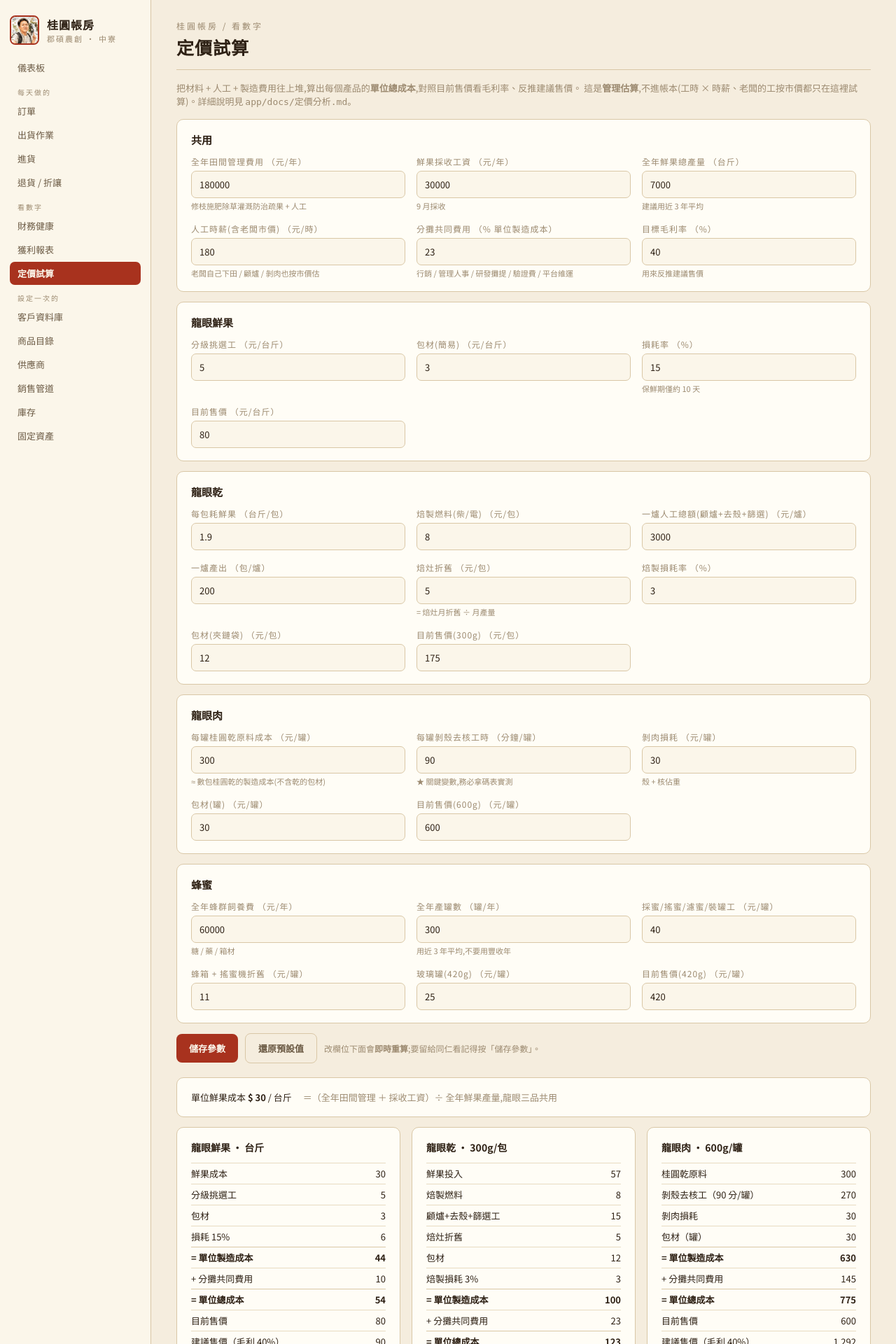
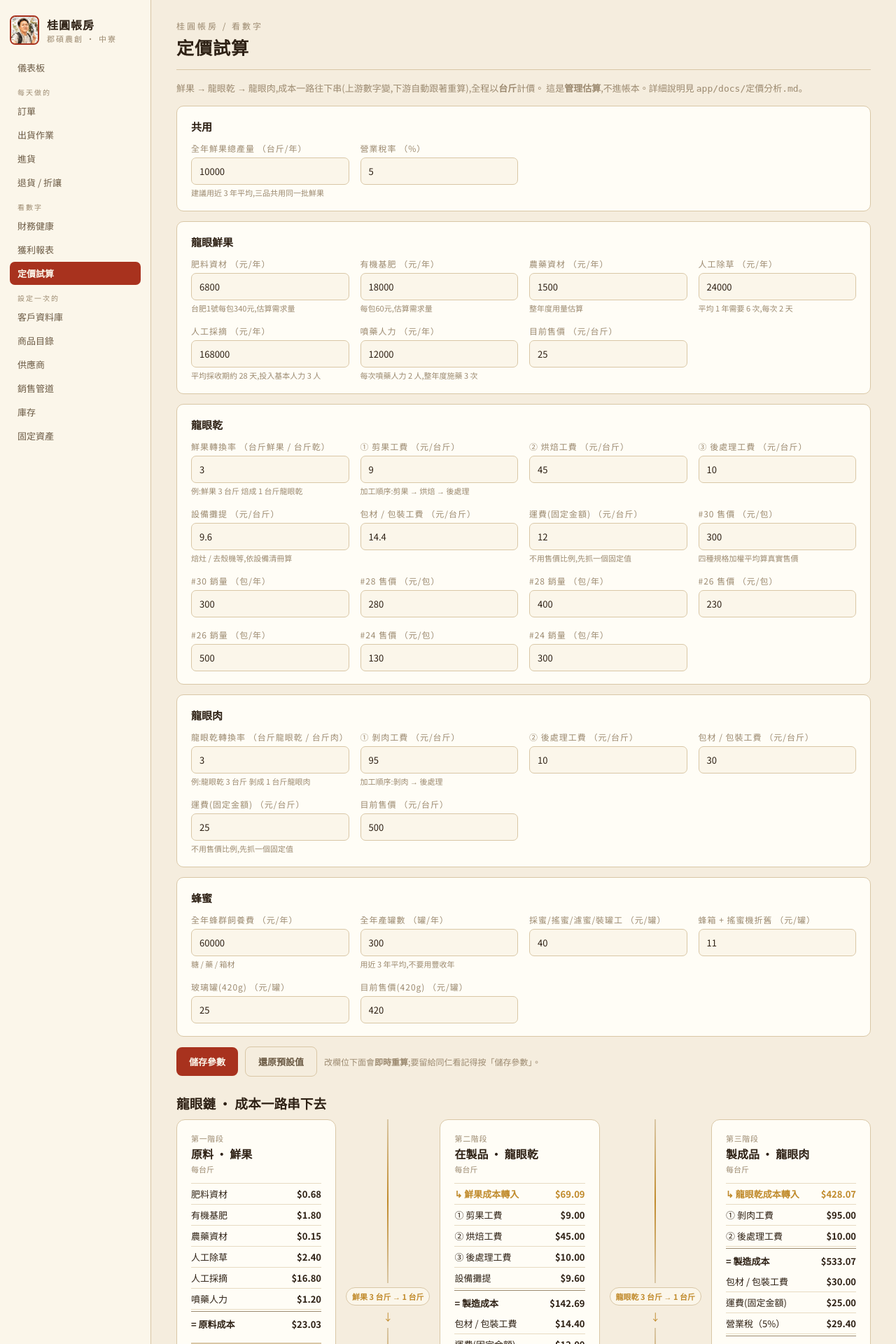
Before and after one commit to chihsuanwang/Jun-Shuo, a FastAPI app: page /pricing in a window 1280 px wide. Shown: the top 1920 px of the page at 70% size. Run offline with FastAPI, Linux system fonts and the light colour scheme; data that the repository does not hold is empty; parts of the project's set-up code (start-up, migrations or seed data) failed here and were passed over.

Commit message:
定價試算頁改版:鮮果→龍眼乾→龍眼肉成本一路串接,全程以台斤計價
- Q.PRICING_FIELDS 重寫:龍眼鮮果的直接原料/人工拆成個別年度總額(除以全年鮮果產量算台斤成本);
  龍眼乾/龍眼肉成本項目拆開列並照實際加工順序命名(剪果→烘焙→後處理;剝肉→後處理);
  新增轉換率參數 ratio_fresh_dry / ratio_dry_meat(可調);運費改固定金額;新增營業稅率參數
- pricing.html 改成三階段串接卡片:每一階段的成本會自動把上一階段的台斤成本乘上轉換率帶進來,
  金色標示「從上游轉入」的行;龍眼乾售價改用四種規格(#30/#28/#26/#24)加權平均;
  最後跟售價比較,毛利率/虧損金額用綠色/紅色徽章呈現
  蜂蜜維持獨立卡片,不接入龍眼鏈
- 移除舊版「分攤共同費用%」「目標毛利率反推建議售價」欄位(這版先對齊使用者驗收過的示意圖,
  不呈現共同費用分攤,之後有需要再加回)
- docs/定價分析.md 補上改版說明,指向 Q.PRICING_FIELDS 為準

Co-Authored-By: Claude Sonnet 5 <noreply@anthropic.com>

```diff
--- a/app/templates/pricing.html
+++ b/app/templates/pricing.html
@@ -6,15 +6,46 @@
 </div>
 <hr class="rule">
 <p class="muted" style="font-size:13px;margin:-4px 0 16px">
-  把材料 + 人工 + 製造費用往上堆,算出每個產品的<b>單位總成本</b>,對照目前售價看毛利率、反推建議售價。
-  這是<b>管理估算</b>,不進帳本(工時 × 時薪、老闆的工按市價都只在這裡試算)。詳細說明見 <code>app/docs/定價分析.md</code>。
+  鮮果 → 龍眼乾 → 龍眼肉,成本一路往下串(上游數字變,下游自動跟著重算),全程以<b>台斤</b>計價。
+  這是<b>管理估算</b>,不進帳本。詳細說明見 <code>app/docs/定價分析.md</code>。
 </p>
+
+<style>
+  .pc-cascade{display:grid;grid-template-columns:1fr auto 1fr auto 1fr;gap:0 14px;align-items:stretch;margin-bottom:8px}
+  @media (max-width:980px){
+    .pc-cascade{grid-template-columns:1fr}
+    .pc-connector{flex-direction:row;justify-content:flex-start;padding:10px 2px}
+    .pc-connector .pc-line{width:36px;height:2px}
+  }
+  .pc-stage{background:var(--card);border:1px solid var(--rule);border-radius:12px;padding:18px 20px;display:flex;flex-direction:column}
+  .pc-kicker{font-size:11px;color:var(--ink-3);letter-spacing:.06em;text-transform:uppercase;margin-bottom:2px}
+  .pc-stage h3{font-size:16px;margin:0 0 2px}
+  .pc-unit{font-size:11px;color:var(--ink-3);margin-bottom:12px}
+  .pc-rows{border-top:1px solid var(--rule-2)}
+  .pc-row{display:flex;justify-content:space-between;gap:10px;padding:5px 0;border-bottom:1px solid var(--rule-2);font-size:13px}
+  .pc-row.carry{color:var(--gold);font-weight:600}
+  .pc-row .v{font-weight:600;font-variant-numeric:tabular-nums}
+  .pc-row.total{border-top:1px solid var(--ink-3);border-bottom:none;margin-top:2px;padding-top:8px;font-weight:700}
+  .pc-compare{margin-top:12px;padding-top:10px;border-top:2px solid var(--rule);font-size:13px;color:var(--ink-2);display:flex;justify-content:space-between}
+  .pc-compare b{color:var(--ink);font-variant-numeric:tabular-nums}
+  .pc-verdict{margin-top:8px;display:flex;align-items:center;justify-content:space-between;border-radius:9px;padding:8px 12px}
+  .pc-verdict.good{background:#E7EBDC;border:1px solid #C7D3AE}
+  .pc-verdict.bad{background:var(--warn-bg);border:1px solid #E4B79C}
+  .pc-verdict .pct{font-size:18px;font-weight:900;font-variant-numeric:tabular-nums}
+  .pc-verdict.good .pct,.pc-verdict.good .lbl{color:var(--good)}
+  .pc-verdict.bad .pct,.pc-verdict.bad .lbl{color:var(--seal)}
+  .pc-verdict .lbl{font-size:11px;font-weight:700}
+  .pc-connector{display:flex;flex-direction:column;align-items:center;justify-content:center;gap:6px;color:var(--ink-2)}
+  .pc-connector .pc-line{width:2px;flex:1;min-height:18px;background:linear-gradient(var(--rule),var(--gold),var(--rule))}
+  .pc-connector .pc-ratio{font-size:11px;font-weight:700;color:var(--gold);white-space:nowrap;background:var(--paper-2);border:1px solid var(--rule);border-radius:999px;padding:4px 8px}
+  .pc-connector .pc-arrow{font-size:14px;color:var(--gold)}
+</style>
 
 <form method="post" action="/pricing" id="pf">
   {% for grp, items in grouped %}
   <div class="card" style="margin-bottom:14px">
     <h3 class="serif">{{ grp }}</h3>
-    <div class="grid" style="grid-template-columns:repeat(auto-fill,minmax(230px,1fr))">
+    <div class="grid" style="grid-template-columns:repeat(auto-fill,minmax(210px,1fr))">
       {% for it in items %}
       <div>
         <label>{{ it.label }}{% if it.unit %} <span class="muted">（{{ it.unit }}）</span>{% endif %}</label>
@@ -26,7 +57,7 @@
   </div>
   {% endfor %}
 
-  <div style="display:flex;gap:10px;align-items:center;margin-bottom:20px">
+  <div style="display:flex;gap:10px;align-items:center;margin-bottom:24px">
     <button type="submit">儲存參數</button>
     <button type="submit" name="_reset" value="1" class="ghost"
       onclick="return confirm('把所有參數還原成預設值?')">還原預設值</button>
@@ -34,13 +65,18 @@
   </div>
 </form>
 
-<div class="card" id="freshline" style="margin-bottom:14px;font-size:13px"></div>
-<div class="grid" id="results" style="grid-template-columns:repeat(auto-fit,minmax(260px,1fr))"></div>
+<h3 class="serif" style="margin-bottom:10px">龍眼鏈 · 成本一路串下去</h3>
+<div class="pc-cascade" id="cascade"></div>
+<p class="muted" style="font-size:11px;margin:10px 0 26px">金色行 = 從上一階段自動帶下來的成本。</p>
+
+<h3 class="serif" style="margin-bottom:10px">蜂蜜(獨立,不接入龍眼鏈)</h3>
+<div style="max-width:340px" id="honey"></div>
 
 <script>
 (function () {
   var form = document.getElementById('pf');
-  var money = function (v) { return Math.round(v).toLocaleString('en-US'); };
+  var money = function (v) { return '$' + Math.round(v).toLocaleString('en-US'); };
+  var money2 = function (v) { return '$' + v.toFixed(2); };
   var pctd = function (v) { return (v * 100).toFixed(0) + '%'; };
 
   function read() {
@@ -51,79 +87,105 @@
     return p;
   }
 
-  function calc(p) {
-    var n = function (k) { return parseFloat(p[k]) || 0; };
-    var freshUnit = n('fresh_yield') ? (n('field_annual') + n('harvest_wage')) / n('fresh_yield') : 0;
-    var oh = n('overhead_pct') / 100, tm = n('target_margin') / 100;
+  function row(label, val, cls) {
+    return '<div class="pc-row' + (cls ? ' ' + cls : '') + '"><span>' + label + '</span><span class="v">' + money2(val) + '</span></div>';
+  }
 
-    function pack(name, price, rows, mfg) {
-      var overhead = mfg * oh, total = mfg + overhead;
-      return {
-        name: name, price: price, rows: rows, mfg: mfg, overhead: overhead, total: total,
-        suggest: tm < 1 ? total / (1 - tm) : null,
-        margin: price ? (price - total) / price : 0,
-        ok: price ? (price - total) / price >= tm : false
-      };
-    }
-    var out = [];
+  function stageCard(kicker, title, unit, rowsHtml, compareLabel, compareVal, marginOrDiff, isMoney, lossLabel, goodLabel) {
+    var ok = marginOrDiff >= 0;
+    var pct = isMoney
+      ? (ok ? '' : '−') + '$' + Math.abs(marginOrDiff).toFixed(2)
+      : pctd(marginOrDiff);
+    return '<div class="pc-stage">'
+      + '<div class="pc-kicker">' + kicker + '</div>'
+      + '<h3 class="serif">' + title + '</h3>'
+      + '<div class="pc-unit">' + unit + '</div>'
+      + '<div class="pc-rows">' + rowsHtml + '</div>'
+      + '<div class="pc-compare"><span>' + compareLabel + '</span><b>' + money2(compareVal) + '</b></div>'
+      + '<div class="pc-verdict ' + (ok ? 'good' : 'bad') + '">'
+      + '<span class="lbl">' + (ok ? goodLabel : lossLabel) + '</span><span class="pct">' + pct + '</span>'
+      + '</div></div>';
+  }
 
-    var m = freshUnit;
-    var base = m + n('fresh_sort') + n('fresh_pack');
-    var loss = base * n('fresh_loss') / 100;
-    out.push(pack('龍眼鮮果 · 台斤', n('fresh_price'), [
-      ['鮮果成本', m], ['分級挑選工', n('fresh_sort')], ['包材', n('fresh_pack')],
-      ['損耗 ' + n('fresh_loss') + '%', loss]], base + loss));
-
-    var mat = n('dry_fresh_jin') * freshUnit;
-    var lab = n('dry_batch_units') ? n('dry_batch_labor') / n('dry_batch_units') : 0;
-    base = mat + n('dry_fuel') + lab + n('dry_kiln_dep') + n('dry_pack');
-    loss = base * n('dry_loss') / 100;
-    out.push(pack('龍眼乾 · 300g/包', n('dry_price'), [
-      ['鮮果投入', mat], ['焙製燃料', n('dry_fuel')], ['顧爐+去殼+篩選工', lab],
-      ['焙灶折舊', n('dry_kiln_dep')], ['包材', n('dry_pack')],
-      ['焙製損耗 ' + n('dry_loss') + '%', loss]], base + loss));
-
-    var shell = n('meat_shell_min') / 60 * n('wage_hr');
-    out.push(pack('龍眼肉 · 600g/罐', n('meat_price'), [
-      ['桂圓乾原料', n('meat_material')],
-      ['剝殼去核工（' + n('meat_shell_min') + ' 分/罐）', shell],
-      ['剝肉損耗', n('meat_loss')], ['包材（罐）', n('meat_pack')]],
-      n('meat_material') + shell + n('meat_loss') + n('meat_pack')));
-
-    var feed = n('honey_jars') ? n('honey_feed') / n('honey_jars') : 0;
-    out.push(pack('蜂蜜 · 420g/罐', n('honey_price'), [
-      ['蜂群飼養分攤', feed], ['採蜜/搖蜜/濾蜜/裝罐工', n('honey_labor')],
-      ['蜂箱+搖蜜機折舊', n('honey_dep')], ['玻璃罐', n('honey_jar')]],
-      feed + n('honey_labor') + n('honey_dep') + n('honey_jar')));
-
-    return { freshUnit: freshUnit, target: n('target_margin'), products: out };
+  function connector(label) {
+    return '<div class="pc-connector"><div class="pc-line"></div>'
+      + '<div class="pc-ratio">' + label + '</div>'
+      + '<div class="pc-arrow">↓</div><div class="pc-line"></div></div>';
   }
 
   function render() {
-    var r = calc(read());
-    document.getElementById('freshline').innerHTML =
-      '單位鮮果成本 <b>$ ' + money(r.freshUnit) + '</b> / 台斤 　'
-      + '<span class="muted">＝（全年田間管理 ＋ 採收工資）÷ 全年鮮果產量,龍眼三品共用</span>';
+    var p = read();
+    var n = function (k) { return parseFloat(p[k]) || 0; };
+    var taxRate = n('tax_rate') / 100;
 
-    document.getElementById('results').innerHTML = r.products.map(function (d) {
-      var body = d.rows.map(function (x) {
-        return '<tr><td>' + x[0] + '</td><td class="r">' + money(x[1]) + '</td></tr>';
-      }).join('');
-      var col = d.ok ? 'var(--good)' : 'var(--seal)';
-      return '<div class="card">'
-        + '<h3 class="serif" style="font-size:14px">' + d.name + '</h3>'
-        + '<table class="pnl">' + body
-        + '<tr class="sum"><td>= 單位製造成本</td><td class="r">' + money(d.mfg) + '</td></tr>'
-        + '<tr><td>+ 分攤共同費用</td><td class="r">' + money(d.overhead) + '</td></tr>'
-        + '<tr class="sum"><td>= 單位總成本</td><td class="r">' + money(d.total) + '</td></tr>'
-        + '<tr><td>目前售價</td><td class="r">' + money(d.price) + '</td></tr>'
-        + '<tr><td>建議售價（毛利 ' + r.target + '%）</td><td class="r">' + (d.suggest ? money(d.suggest) : '—') + '</td></tr>'
-        + '</table>'
-        + '<div style="margin-top:8px;font-size:13px">實際毛利率 '
-        + '<b style="font-size:18px;color:' + col + '">' + pctd(d.margin) + '</b>'
-        + (d.ok ? '' : ' <span style="color:var(--seal)">✗ 未達目標</span>') + '</div>'
-        + '</div>';
-    }).join('');
+    // ---- 第一階段:原料鮮果 ----
+    var freshTotal = n('mat_fert') + n('mat_org') + n('mat_pest') + n('lab_weed') + n('lab_harvest') + n('lab_spray');
+    var freshUnit = n('fresh_yield') ? freshTotal / n('fresh_yield') : 0;
+    var margin1 = n('fresh_price') ? (n('fresh_price') - freshUnit) / n('fresh_price') : 0;
+    var rows1 = row('肥料資材', n('mat_fert') / (n('fresh_yield') || 1))
+      + row('有機基肥', n('mat_org') / (n('fresh_yield') || 1))
+      + row('農藥資材', n('mat_pest') / (n('fresh_yield') || 1))
+      + row('人工除草', n('lab_weed') / (n('fresh_yield') || 1))
+      + row('人工採摘', n('lab_harvest') / (n('fresh_yield') || 1))
+      + row('噴藥人力', n('lab_spray') / (n('fresh_yield') || 1))
+      + row('= 原料成本', freshUnit, 'total');
+
+    // ---- 第二階段:在製品龍眼乾 ----
+    var carry1 = freshUnit * n('ratio_fresh_dry');
+    var mfg2 = carry1 + n('dry_trim') + n('dry_roast') + n('dry_post') + n('dry_dep');
+    var preTax2 = mfg2 + n('dry_pack') + n('dry_freight');
+    var tax2 = preTax2 * taxRate;
+    var sell2 = preTax2 + tax2;
+    var dryQty = n('dry_q30') + n('dry_q28') + n('dry_q26') + n('dry_q24');
+    var dryPrice = dryQty
+      ? (n('dry_p30') * n('dry_q30') + n('dry_p28') * n('dry_q28') + n('dry_p26') * n('dry_q26') + n('dry_p24') * n('dry_q24')) / dryQty
+      : 0;
+    var margin2 = dryPrice ? (dryPrice - sell2) / dryPrice : 0;
+    var rows2 = row('↳ 鮮果成本轉入', carry1, 'carry')
+      + row('① 剪果工費', n('dry_trim'))
+      + row('② 烘焙工費', n('dry_roast'))
+      + row('③ 後處理工費', n('dry_post'))
+      + row('設備攤提', n('dry_dep'))
+      + row('= 製造成本', mfg2, 'total')
+      + row('包材 / 包裝工費', n('dry_pack'))
+      + row('運費(固定金額)', n('dry_freight'))
+      + row('營業稅（' + n('tax_rate') + '%）', tax2)
+      + row('= 可售成本(含稅)', sell2, 'total');
+
+    // ---- 第三階段:製成品龍眼肉 ----
+    var carry2 = mfg2 * n('ratio_dry_meat');
+    var mfg3 = carry2 + n('meat_deshell') + n('meat_post');
+    var preTax3 = mfg3 + n('meat_pack') + n('meat_freight');
+    var tax3 = preTax3 * taxRate;
+    var sell3 = preTax3 + tax3;
+    var diff3 = n('meat_price') - sell3;
+    var rows3 = row('↳ 龍眼乾成本轉入', carry2, 'carry')
+      + row('① 剝肉工費', n('meat_deshell'))
+      + row('② 後處理工費', n('meat_post'))
+      + row('= 製造成本', mfg3, 'total')
+      + row('包材 / 包裝工費', n('meat_pack'))
+      + row('運費(固定金額)', n('meat_freight'))
+      + row('營業稅（' + n('tax_rate') + '%）', tax3)
+      + row('= 可售成本(含稅)', sell3, 'total');
+
+    document.getElementById('cascade').innerHTML =
+      stageCard('第一階段', '原料 · 鮮果', '每台斤', rows1, '目前售價', n('fresh_price'), margin1, false, '毛利率', '毛利率')
+      + connector('鮮果 ' + n('ratio_fresh_dry') + ' 台斤 → 1 台斤')
+      + stageCard('第二階段', '在製品 · 龍眼乾', '每台斤', rows2, '售價(規格加權平均)', dryPrice, margin2, false, '毛利率', '毛利率')
+      + connector('龍眼乾 ' + n('ratio_dry_meat') + ' 台斤 → 1 台斤')
+      + stageCard('第三階段', '製成品 · 龍眼肉', '每台斤', rows3, '目前售價', n('meat_price'), diff3, true, '賣一台斤,虧', '賣一台斤,賺');
+
+    // ---- 蜂蜜(獨立) ----
+    var feed = n('honey_jars') ? n('honey_feed') / n('honey_jars') : 0;
+    var honeyTotal = feed + n('honey_labor') + n('honey_dep') + n('honey_jar');
+    var honeyMargin = n('honey_price') ? (n('honey_price') - honeyTotal) / n('honey_price') : 0;
+    var rowsH = row('蜂群飼養分攤', feed)
+      + row('採蜜 / 搖蜜 / 裝罐工', n('honey_labor'))
+      + row('蜂箱 / 搖蜜機折舊', n('honey_dep'))
+      + row('玻璃罐', n('honey_jar'))
+      + row('= 單位總成本', honeyTotal, 'total');
+    document.getElementById('honey').innerHTML =
+      stageCard('獨立品項', '蜂蜜', '每罐(420g)', rowsH, '目前售價', n('honey_price'), honeyMargin, false, '毛利率', '毛利率');
   }
 
   form.addEventListener('input', render);
```
Also changed, not shown: app/docs/定價分析.md (+5 -0 lines), app/queries.py (+39 -29 lines).
